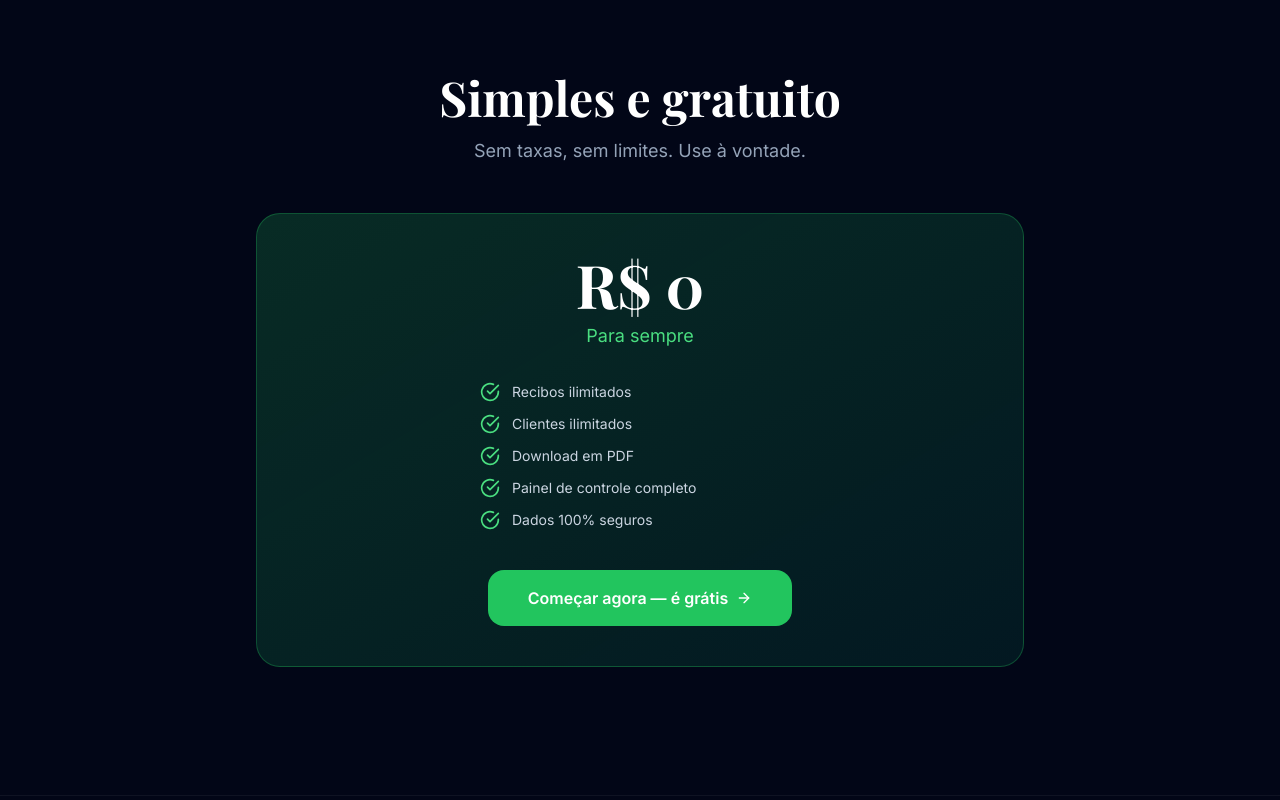
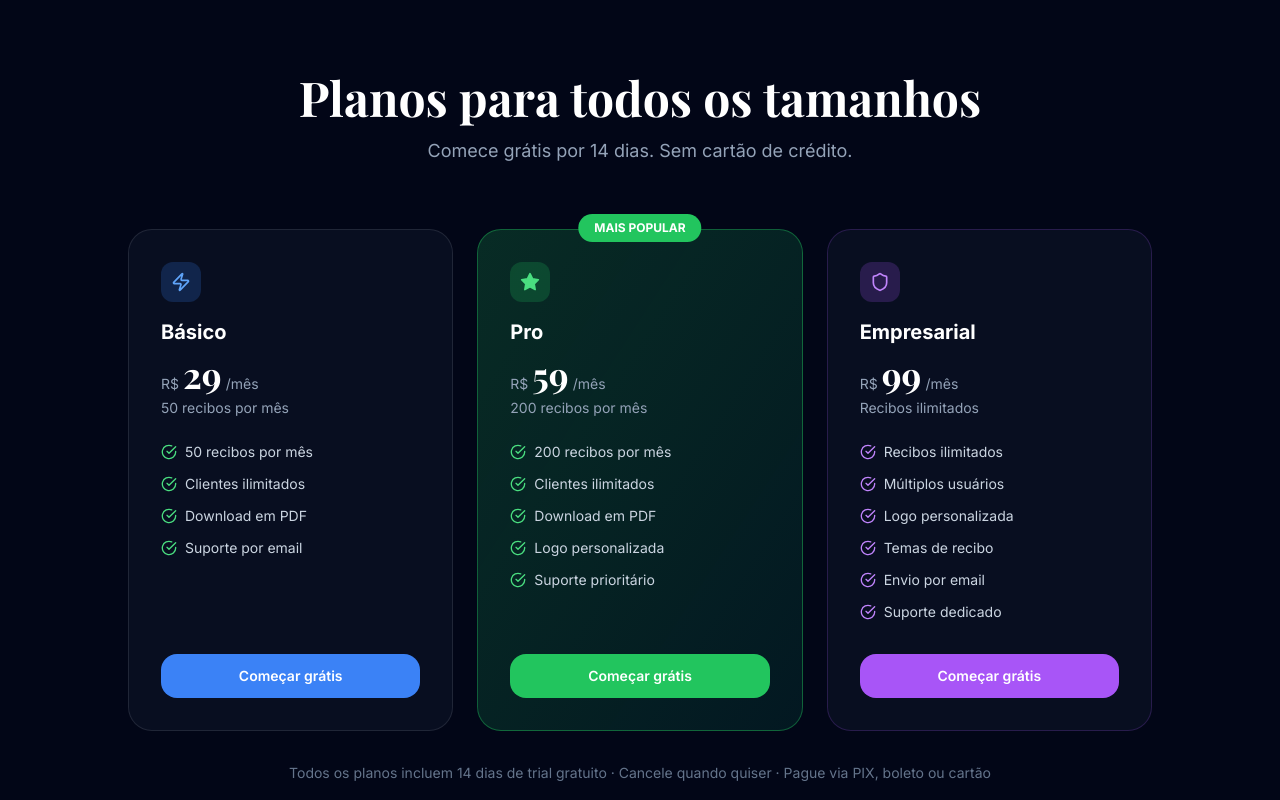
Before and after one commit to hleonardo19832/reciboss, a Next.js app: page / in a window 1280 px wide. Shown: the part 2420-3220 px from the top of the page. Built offline with nearby package versions, Linux system fonts and the light colour scheme; a web font is replaced by a local one.

Commit message:
recibos-saas14

```diff
--- a/src/app/page.tsx
+++ b/src/app/page.tsx
@@ -3,7 +3,7 @@
 import Link from 'next/link'
 import { useState, useEffect } from 'react'
 import {
-  FileText, CheckCircle, Download, Shield, Zap, Users,
+  FileText, CheckCircle, Download, Shield, Zap, Users, Star,
   ArrowRight, Star, ChevronRight, Menu, X
 } from 'lucide-react'
 
@@ -261,38 +261,102 @@ export default function HomePage() {
 
       {/* Pricing */}
       <section id="pricing" className="px-6 py-32">
-        <div className="max-w-3xl mx-auto text-center">
+        <div className="max-w-5xl mx-auto">
+          <div className="text-center mb-16">
             <h2 className="font-display text-4xl md:text-5xl font-bold text-white mb-4">
-            Simples e gratuito
+              Planos para todos os tamanhos
             </h2>
-          <p className="text-slate-400 text-lg mb-12">
-            Sem taxas, sem limites. Use à vontade.
+            <p className="text-slate-400 text-lg">
+              Comece grátis por 14 dias. Sem cartão de crédito.
             </p>
-          <div className="bg-gradient-to-br from-brand-500/20 to-emerald-500/10 border border-brand-500/30 rounded-3xl p-10">
-            <div className="text-6xl font-bold text-white mb-2 font-display">R$ 0</div>
-            <div className="text-brand-400 text-lg mb-8">Para sempre</div>
-            <ul className="text-left space-y-3 mb-10 max-w-xs mx-auto">
-              {[
-                'Recibos ilimitados',
-                'Clientes ilimitados',
-                'Download em PDF',
-                'Painel de controle completo',
-                'Dados 100% seguros',
-              ].map((item, i) => (
-                <li key={i} className="flex items-center gap-3 text-slate-300 text-sm">
-                  <CheckCircle className="w-5 h-5 text-brand-400 flex-shrink-0" />
-                  {item}
+          </div>
+
+          <div className="grid md:grid-cols-3 gap-6">
+            {/* Básico */}
+            <div className="bg-slate-900/50 border border-white/10 rounded-3xl p-8 flex flex-col">
+              <div className="mb-6">
+                <div className="w-10 h-10 bg-blue-500/20 rounded-xl flex items-center justify-center mb-4">
+                  <Zap className="w-5 h-5 text-blue-400" />
+                </div>
+                <h3 className="text-white font-bold text-xl mb-1">Básico</h3>
+                <div className="flex items-baseline gap-1 mt-2">
+                  <span className="text-slate-400 text-sm">R$</span>
+                  <span className="text-4xl font-bold text-white font-display">29</span>
+                  <span className="text-slate-400 text-sm">/mês</span>
+                </div>
+                <p className="text-slate-400 text-sm mt-1">50 recibos por mês</p>
+              </div>
+              <ul className="space-y-3 mb-8 flex-1">
+                {['50 recibos por mês', 'Clientes ilimitados', 'Download em PDF', 'Suporte por email'].map((f, i) => (
+                  <li key={i} className="flex items-center gap-2 text-slate-300 text-sm">
+                    <CheckCircle className="w-4 h-4 text-brand-400 flex-shrink-0" />{f}
                   </li>
                 ))}
               </ul>
-            <Link
-              href="/auth/register"
-              className="inline-flex items-center gap-2 bg-brand-500 hover:bg-brand-400 text-white px-10 py-4 rounded-2xl font-semibold text-base transition-all hover:shadow-2xl hover:shadow-brand-500/30"
-            >
-              Começar agora — é grátis
-              <ArrowRight className="w-4 h-4" />
+              <Link href="/auth/register" className="w-full text-center bg-blue-500 hover:bg-blue-400 text-white py-3 rounded-2xl font-semibold text-sm transition-all">
+                Começar grátis
               </Link>
             </div>
+
+            {/* Pro — destaque */}
+            <div className="relative bg-gradient-to-br from-brand-500/20 to-emerald-500/10 border border-brand-500/40 rounded-3xl p-8 flex flex-col">
+              <div className="absolute -top-4 left-1/2 -translate-x-1/2 bg-brand-500 text-white text-xs font-bold px-4 py-1.5 rounded-full">
+                MAIS POPULAR
+              </div>
+              <div className="mb-6">
+                <div className="w-10 h-10 bg-brand-500/20 rounded-xl flex items-center justify-center mb-4">
+                  <Star className="w-5 h-5 text-brand-400 fill-brand-400" />
+                </div>
+                <h3 className="text-white font-bold text-xl mb-1">Pro</h3>
+                <div className="flex items-baseline gap-1 mt-2">
+                  <span className="text-slate-400 text-sm">R$</span>
+                  <span className="text-4xl font-bold text-white font-display">59</span>
+                  <span className="text-slate-400 text-sm">/mês</span>
+                </div>
+                <p className="text-slate-400 text-sm mt-1">200 recibos por mês</p>
+              </div>
+              <ul className="space-y-3 mb-8 flex-1">
+                {['200 recibos por mês', 'Clientes ilimitados', 'Download em PDF', 'Logo personalizada', 'Suporte prioritário'].map((f, i) => (
+                  <li key={i} className="flex items-center gap-2 text-slate-300 text-sm">
+                    <CheckCircle className="w-4 h-4 text-brand-400 flex-shrink-0" />{f}
+                  </li>
+                ))}
+              </ul>
+              <Link href="/auth/register" className="w-full text-center bg-brand-500 hover:bg-brand-400 text-white py-3 rounded-2xl font-semibold text-sm transition-all hover:shadow-xl hover:shadow-brand-500/30">
+                Começar grátis
+              </Link>
+            </div>
+
+            {/* Empresarial */}
+            <div className="bg-slate-900/50 border border-purple-500/20 rounded-3xl p-8 flex flex-col">
+              <div className="mb-6">
+                <div className="w-10 h-10 bg-purple-500/20 rounded-xl flex items-center justify-center mb-4">
+                  <Shield className="w-5 h-5 text-purple-400" />
+                </div>
+                <h3 className="text-white font-bold text-xl mb-1">Empresarial</h3>
+                <div className="flex items-baseline gap-1 mt-2">
+                  <span className="text-slate-400 text-sm">R$</span>
+                  <span className="text-4xl font-bold text-white font-display">99</span>
+                  <span className="text-slate-400 text-sm">/mês</span>
+                </div>
+                <p className="text-slate-400 text-sm mt-1">Recibos ilimitados</p>
+              </div>
+              <ul className="space-y-3 mb-8 flex-1">
+                {['Recibos ilimitados', 'Múltiplos usuários', 'Logo personalizada', 'Temas de recibo', 'Envio por email', 'Suporte dedicado'].map((f, i) => (
+                  <li key={i} className="flex items-center gap-2 text-slate-300 text-sm">
+                    <CheckCircle className="w-4 h-4 text-purple-400 flex-shrink-0" />{f}
+                  </li>
+                ))}
+              </ul>
+              <Link href="/auth/register" className="w-full text-center bg-purple-500 hover:bg-purple-400 text-white py-3 rounded-2xl font-semibold text-sm transition-all">
+                Começar grátis
+              </Link>
+            </div>
+          </div>
+
+          <p className="text-center text-slate-500 text-sm mt-8">
+            Todos os planos incluem 14 dias de trial gratuito · Cancele quando quiser · Pague via PIX, boleto ou cartão
+          </p>
         </div>
       </section>
 
--- a/src/components/ui/Sidebar.tsx
+++ b/src/components/ui/Sidebar.tsx
@@ -6,8 +6,9 @@ import { usePathname, useRouter } from 'next/navigation'
 import { createClient } from '@/lib/supabase/client'
 import {
   FileText, LayoutDashboard, Users, Settings,
-  LogOut, Menu, X, ChevronRight, CreditCard
+  LogOut, Menu, X, ChevronRight, CreditCard, Clock, AlertTriangle
 } from 'lucide-react'
+import { getSubscriptionStatus } from '@/lib/subscription'
 
 const navItems = [
   { href: '/dashboard', label: 'Dashboard', icon: LayoutDashboard },
@@ -22,13 +23,30 @@ export function Sidebar() {
   const router = useRouter()
   const [open, setOpen] = useState(false)
   const [userName, setUserName] = useState('')
+  const [companyName, setCompanyName] = useState('')
+  const [trialInfo, setTrialInfo] = useState<{ message: string; isExpired: boolean; isTrialing: boolean } | null>(null)
 
   useEffect(() => { setOpen(false) }, [pathname])
 
   useEffect(() => {
     const supabase = createClient()
-    supabase.auth.getUser().then(({ data: { user } }) => {
-      if (user) setUserName(user.user_metadata?.full_name || user.email?.split('@')[0] || 'Usuário')
+    supabase.auth.getUser().then(async ({ data: { user } }) => {
+      if (!user) return
+      setUserName(user.user_metadata?.full_name || user.email?.split('@')[0] || 'Usuário')
+
+      // Fetch profile for company name
+      const { data: profile } = await supabase.from('profiles').select('company_name, full_name').eq('id', user.id).single()
+      if (profile?.company_name) setCompanyName(profile.company_name)
+      else if (profile?.full_name) setCompanyName(profile.full_name)
+
+      // Fetch subscription for trial info
+      const { data: sub } = await supabase.from('subscriptions').select('*, plans(*)').eq('user_id', user.id).single()
+      if (sub) {
+        const status = getSubscriptionStatus(sub as any)
+        if (status.isTrialing || status.isExpired) {
+          setTrialInfo({ message: status.message, isExpired: status.isExpired, isTrialing: status.isTrialing })
+        }
+      }
     })
   }, [])
 
@@ -68,13 +86,26 @@ export function Sidebar() {
       </nav>
 
       <div className="border-t border-white/5 p-3">
+        {/* Trial banner */}
+        {trialInfo && (
+          <div className={`mx-3 mb-2 px-3 py-2 rounded-xl text-xs flex items-center gap-2 ${
+            trialInfo.isExpired
+              ? 'bg-red-500/10 border border-red-500/20 text-red-400'
+              : 'bg-yellow-500/10 border border-yellow-500/20 text-yellow-400'
+          }`}>
+            {trialInfo.isExpired
+              ? <AlertTriangle className="w-3.5 h-3.5 flex-shrink-0" />
+              : <Clock className="w-3.5 h-3.5 flex-shrink-0" />}
+            <span className="leading-tight">{trialInfo.message}</span>
+          </div>
+        )}
         <div className="flex items-center gap-3 px-3 py-2 mb-1">
           <div className="w-8 h-8 bg-brand-500/20 rounded-full flex items-center justify-center flex-shrink-0">
-            <span className="text-brand-400 text-xs font-bold uppercase">{userName.charAt(0) || '?'}</span>
+            <span className="text-brand-400 text-xs font-bold uppercase">{(companyName || userName).charAt(0) || '?'}</span>
           </div>
           <div className="flex-1 min-w-0">
-            <p className="text-white text-xs font-medium truncate">{userName}</p>
-            <p className="text-slate-500 text-xs">Conta ativa</p>
+            <p className="text-white text-xs font-medium truncate">{companyName || userName}</p>
+            <p className="text-slate-500 text-xs truncate">{companyName ? userName : 'Conta ativa'}</p>
           </div>
         </div>
         <button
```
Lines whose indentation alone changed are shown as unchanged.
